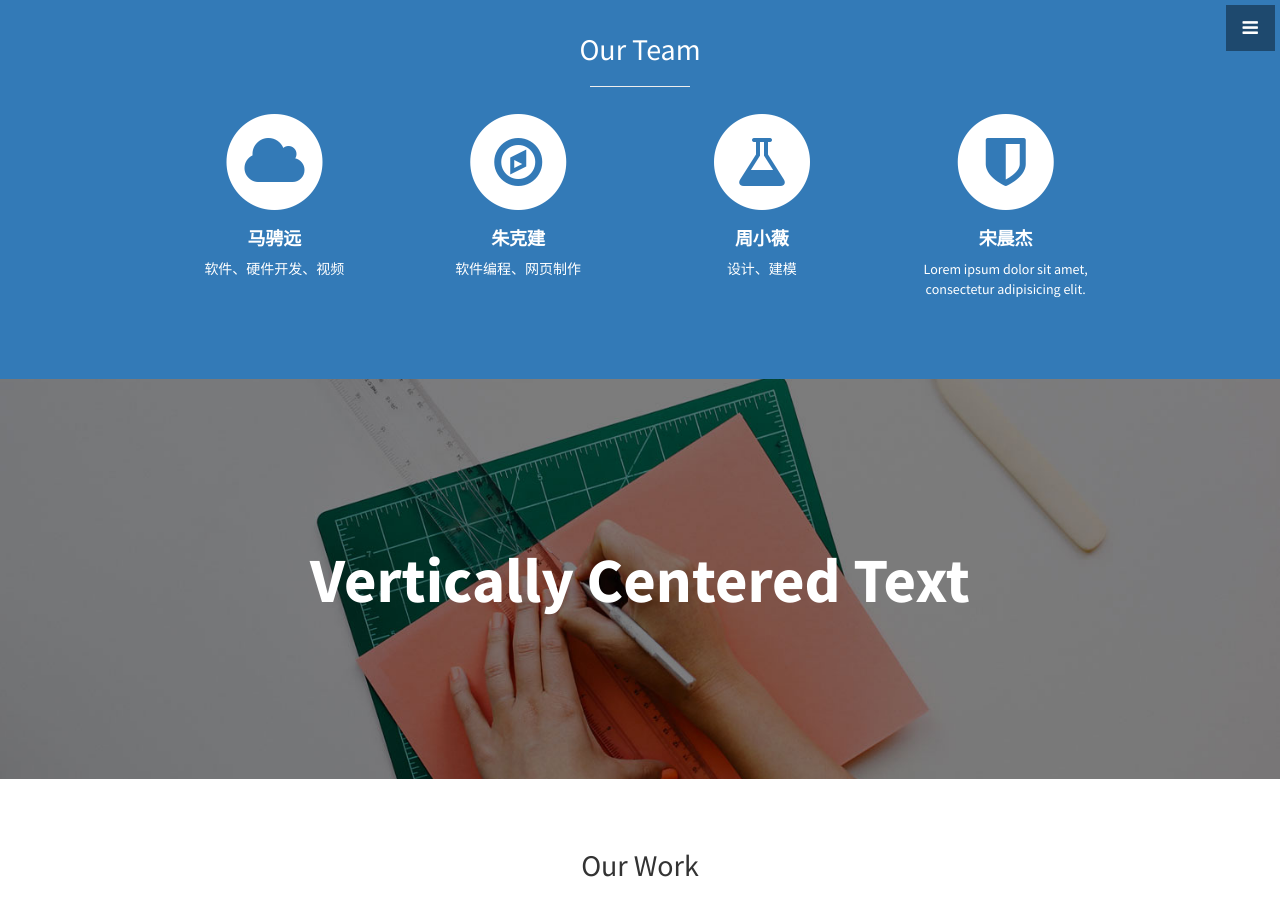
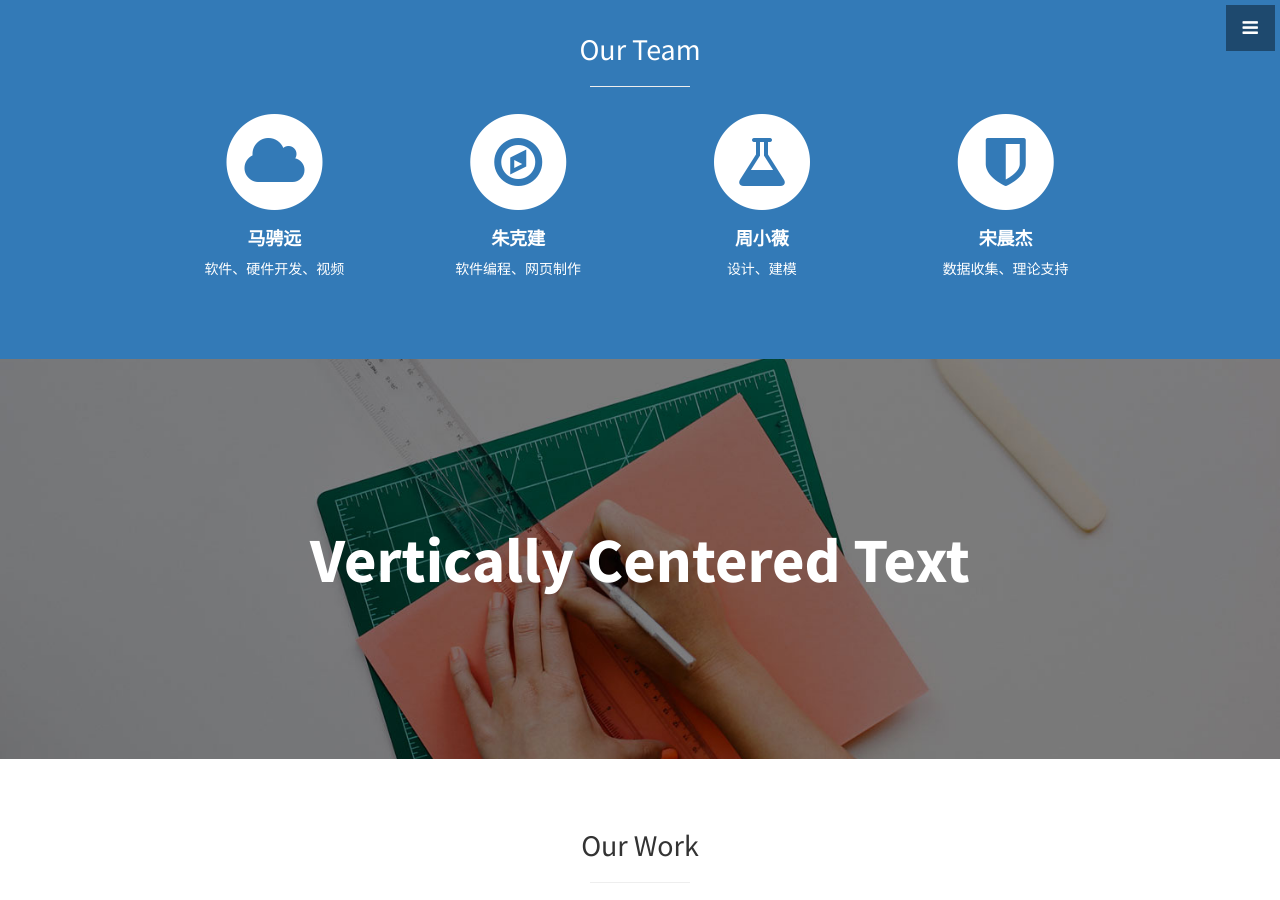
Before and after one commit to ProjectLambda9/ProjectLambda, a Jekyll site: the page built from index.html, in a window 1280 px wide and 900 px high, scrolled down 1189 px. Built offline with Jekyll 4.4.1, drawn with Linux system fonts in a browser that asks for light colours.

Commit message:
Update services.html

```diff
--- a/_includes/services.html
+++ b/_includes/services.html
@@ -54,7 +54,7 @@
               <h4>
                 <strong>宋晨杰</strong>
               </h4>
-              <p>Lorem ipsum dolor sit amet, consectetur adipisicing elit.</p>
+              <p>数据收集、理论支持</p>
 <!--              <a href="#" class="btn btn-light">Learn More</a> -->
             </div>
           </div>
```
